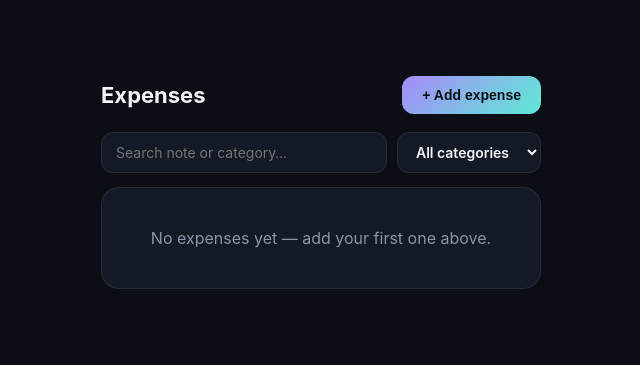
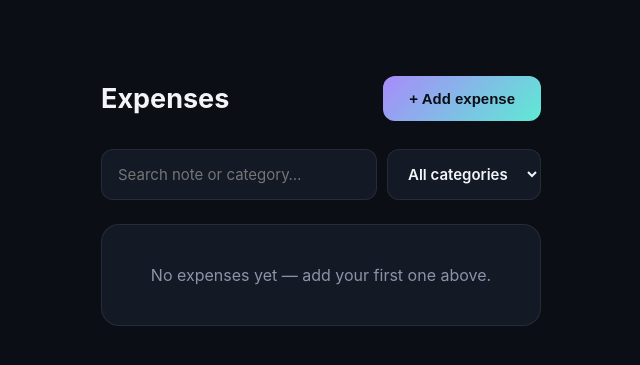
Before and after one commit to Seif-3mk-hassan/expense-tracker, a Django app: page /expenses/ in a window 1280 px wide. Shown: the part 71-436 px from the top of the page, without its empty margins (319-959 px from the left). Run offline with Django 5.2, Linux system fonts and the light colour scheme; the visitor is signed in with stand-in values (Sample User, id 1); data comes from the database, SQL or seed files in the repository; data that the repository does not hold is empty.

Commit message:
ET-36 Expenses page scales to fill space with few rows
Roomy density under 10 rows: taller header, bigger title, roomier filters, larger button, taller rows with bigger type. Summary strip below the table shows filtered count and total in card style. Standard density at 11-plus rows. Shared list context helper feeds both the page and the modal error path.

```diff
--- a/ledger/views.py
+++ b/ledger/views.py
@@ -71,6 +71,24 @@ def filter_expenses(user, params):
     return expenses, query, category_id
 
 
+def expense_list_context(user, params, form=None, show_modal=False):
+    """Shared context for the expenses page, including summary and density."""
+    expenses, query, category_id = filter_expenses(user, params)
+    total = expenses.aggregate(total=Sum("amount"))["total"] or 0
+    count = expenses.count()
+    return {
+        "expenses": expenses,
+        "form": form or ExpenseForm(user=user),
+        "show_modal": show_modal,
+        "q": query,
+        "selected_category": category_id,
+        "categories": Category.objects.for_user(user).filter(active=True),
+        "is_filtered": bool(query or category_id),
+        "summary": {"count": count, "total": total},
+        "density": "roomy" if count <= 10 else "standard",
+    }
+
+
 class ExpenseListView(OwnerScopedMixin, ListView):
     template_name = "ledger/expense_list.html"
     context_object_name = "expenses"
@@ -81,19 +99,8 @@ class ExpenseListView(OwnerScopedMixin, ListView):
 
     def get_context_data(self, **kwargs):
         context = super().get_context_data(**kwargs)
-        _, query, category_id = filter_expenses(self.request.user, self.request.GET)
-        context.update(
-            {
-                "form": ExpenseForm(user=self.request.user),
-                "show_modal": self.request.GET.get("modal") == "1",
-                "q": query,
-                "selected_category": category_id,
-                "categories": Category.objects.for_user(self.request.user).filter(
-                    active=True
-                ),
-                "is_filtered": bool(query or category_id),
-            }
-        )
+        context.update(expense_list_context(self.request.user, self.request.GET))
+        context["show_modal"] = self.request.GET.get("modal") == "1"
         return context
 
 
@@ -113,23 +120,13 @@ class ExpenseCreateView(OwnerScopedMixin, CreateView):
 
     def form_invalid(self, form):
         if self.request.POST.get("from_modal"):
-            expenses, query, category_id = filter_expenses(
-                self.request.user, self.request.GET
+            context = expense_list_context(
+                self.request.user, self.request.GET, form=form, show_modal=True
             )
             return render(
                 self.request,
                 "ledger/expense_list.html",
-                {
-                    "expenses": expenses,
-                    "form": form,
-                    "show_modal": True,
-                    "q": query,
-                    "selected_category": category_id,
-                    "categories": Category.objects.for_user(self.request.user).filter(
-                        active=True
-                    ),
-                    "is_filtered": bool(query or category_id),
-                },
+                context,
                 status=400,
             )
         return super().form_invalid(form)
--- a/templates/ledger/expense_list.html
+++ b/templates/ledger/expense_list.html
@@ -9,13 +9,20 @@
     border-radius:12px;padding:10px 14px;font-size:14px;font-family:inherit;color:var(--ink)}
   .filters select{background:var(--card);border:1px solid var(--line);border-radius:12px;
     padding:10px 14px;font-size:14px;font-weight:600;font-family:inherit;color:var(--ink);cursor:pointer}
-  .filters{display:flex;gap:10px;margin-bottom:14px}
-  .filters input,.filters select{background:var(--card);border:1px solid var(--line);
-    border-radius:12px;padding:10px 14px;font-size:14px;font-family:inherit;color:var(--ink)}
-  .filters input{flex:1;min-width:0}
   .filters input:focus,.filters select:focus{outline:none;border-color:var(--mint)}
-  .btn-p{background:var(--ink);color:#fff;border:none;border-radius:12px;padding:11px 20px;
-    font-size:14px;font-weight:700;cursor:pointer;background:var(--grad);color:#0B0E14}
+  .btn-p{background:var(--grad);color:#0B0E14;border:none;border-radius:12px;padding:11px 20px;
+    font-size:14px;font-weight:700;cursor:pointer;white-space:nowrap}
+  .summary{margin-top:14px;background:var(--card);border:1px solid var(--line);border-radius:18px;
+    padding:18px 22px;display:flex;gap:36px;align-items:center;flex-wrap:wrap}
+  .summary b{display:block;font-size:22px}
+  .summary span{font-size:12px;color:var(--muted)}
+  .density-roomy .row{margin-bottom:28px}
+  .density-roomy .row h1{font-size:27px}
+  .density-roomy .filters{margin-bottom:24px}
+  .density-roomy .filters input,.density-roomy .filters select{padding:14px 16px;font-size:15px}
+  .density-roomy .btn-p{padding:14px 26px;font-size:15px}
+  .density-roomy td{padding:22px 16px;font-size:15.5px}
+  .density-roomy th{padding:16px 12px;font-size:12px}
   table{width:100%;border-collapse:collapse;font-size:14px;background:var(--card);
     border:1px solid var(--line);border-radius:18px;overflow:hidden}
   th{text-align:left;font-size:11px;color:var(--muted);text-transform:uppercase;letter-spacing:.7px;padding:12px}
@@ -36,7 +43,7 @@
   .dlg .btn{margin-top:0}
 {% endblock %}
 {% block content %}
-<div class="page">
+<div class="page density-{{ density|default:'standard' }}">
   <div class="row">
     <h1>Expenses</h1>
     <button class="btn-p" onclick="document.getElementById('ov').classList.add('open')">+ Add expense</button>
@@ -67,6 +74,11 @@
     {% endfor %}
     </tbody>
   </table>
+  </div>
+  <div class="summary">
+    <div><b>{{ summary.count }}</b><span>{% if summary.count == 1 %}expense{% else %}expenses{% endif %}{% if is_filtered %} matching filters{% endif %}</span></div>
+    <div><b>{{ summary.total|floatformat:0 }} {{ currency }}</b><span>total</span></div>
+  </div>
   {% else %}
   {% if is_filtered %}
   <div class="empty">No expenses match your filters.</div>
```
Also changed, not shown: ledger/tests.py (+37 -0 lines).
